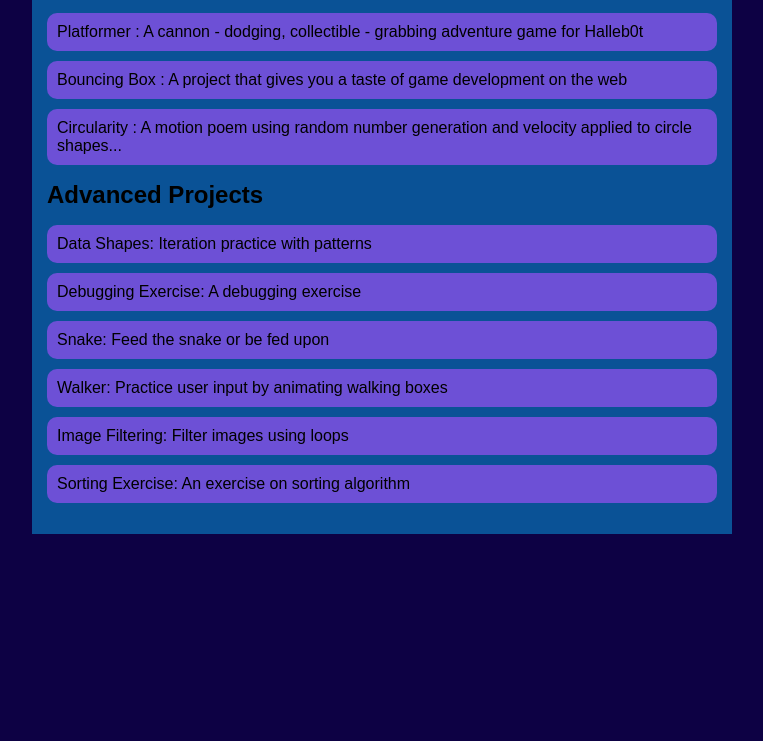
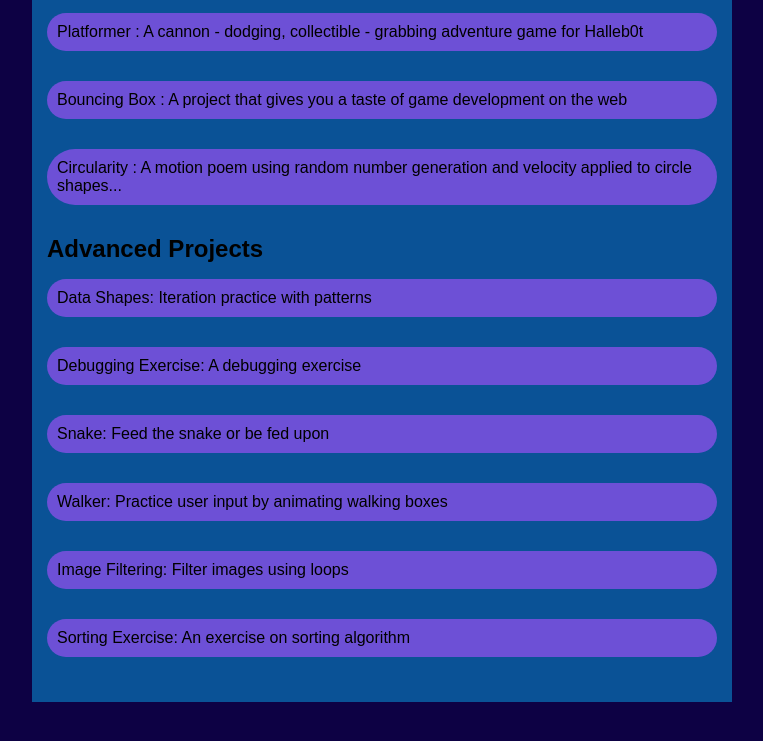
Before and after one commit to CMelancon17/CMelancon17.github.io, a plain HTML site: page portfolio.html in a window 1280 px wide. Shown: the part 203-944 px from the top of the page, without its empty margins (258-1021 px from the left). Before the commit the page ends 800 px from the top, so only its background shows below. Drawn offline with Linux system fonts and the light colour scheme.

Commit message:
adding ASD projects

```diff
--- a/style.css
+++ b/style.css
@@ -12,8 +12,8 @@ body {
 /* navigation menu */
 nav {
     background: rgb(81, 3, 155);
-   margin: 0 auto;
-   margin-bottom: 20px;
+    margin: 0 auto;
+    margin-bottom: 20px;
     display: flex;
     padding: 10px;
 }
@@ -75,8 +75,8 @@ h2, h3 {
 #portfolio li {
     background: #6d50d6;
     padding: 10px;
-    border-radius: 10px;
-    margin-bottom: 10px;
+    border-radius: 30px;
+    margin-bottom: 30px;
 }
 
 #portfolio li:hover {
```
